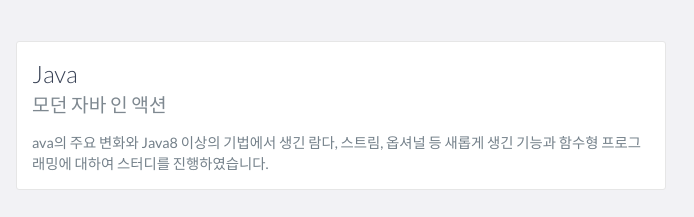
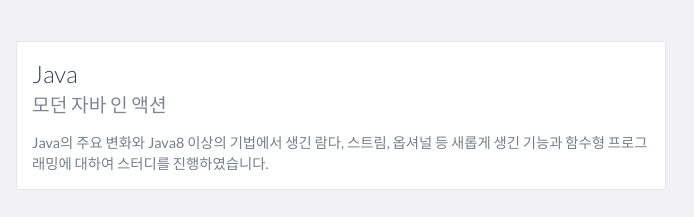
Before and after one commit to hodolee246/portfolio, a website: page index.html in a window 1280 px wide. Shown: the part 1620-1837 px from the top of the page, 474-1168 px from the left. Drawn offline with nearby package versions, Linux system fonts and the light colour scheme.

Commit message:
index.html 오타 수정

```diff
--- a/index.html
+++ b/index.html
@@ -103,7 +103,7 @@
                 <h3>Java</h3>
                 <h4>모던 자바 인 액션</h4>
                 <p>
-                    ava의 주요 변화와 Java8 이상의 기법에서 생긴 람다, 스트림, 옵셔널 등 새롭게 생긴 기능과 함수형 프로그래밍에 대하여 스터디를 진행하였습니다.
+                    Java의 주요 변화와 Java8 이상의 기법에서 생긴 람다, 스트림, 옵셔널 등 새롭게 생긴 기능과 함수형 프로그래밍에 대하여 스터디를 진행하였습니다.
                 </p>
             </div>
             <div data-date="2020/11 – 2021/00">
```
